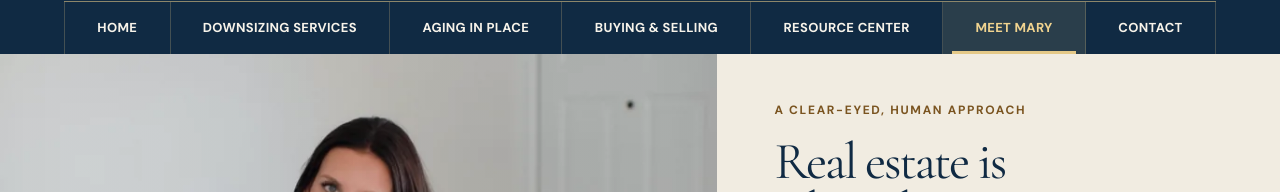
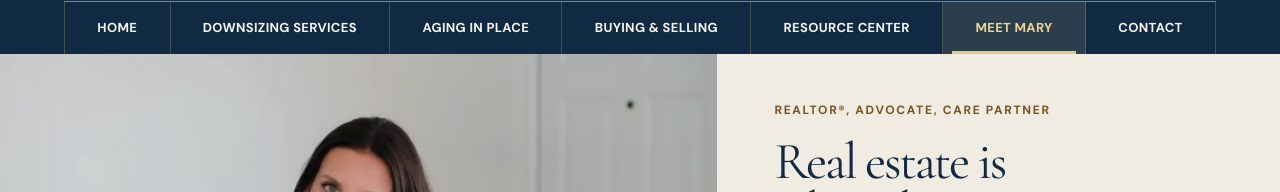
Before and after one commit to ckleb16/Downisze-Baltimore-updates, a React (Vite) app in the folder client/: page /meet-mary in a window 1280 px wide. Shown: the part 99-291 px from the top of the page. Built offline with nearby package versions, Linux system fonts and the light colour scheme.

Commit message:
Update Site source

```diff
--- a/client/src/pages/MeetMary.tsx
+++ b/client/src/pages/MeetMary.tsx
@@ -17,7 +17,6 @@ const familyTravelPhoto = "/manus-storage/mary-family-travel_7af40885.jpg";
 const chesapeakePhoto = "/manus-storage/mary-chesapeake-frenchies_ed69a28d.jpg";
 const oriolesPhoto = "/manus-storage/mary-orioles-family_627afe9d.jpg";
 const paperTexture = "/manus-storage/downsize-baltimore-paper-texture_268a29f4-1920w.webp";
-const contourTexture = "/manus-storage/downsize-baltimore-contour-lines_aaa317b7-1920w.webp";
 const calendlyUrl = "https://calendly.com/mary-movewithmarylynch/30min";
 
 const currentPath = "/meet-mary";
@@ -27,7 +26,7 @@ export default function MeetMary() {
   return <div className="meet-page">
     <SiteHeader currentPath={currentPath} />
     <main id="main-content" tabIndex={-1}>
-      <section className="meet-hero"><div className="meet-hero__copy"><p className="meet-eyebrow">A clear-eyed, human approach</p><h1>Real estate is what I know.<br /><i>Helping families through change is why I do it.</i></h1><div className="meet-rule" /><p>Thirty years in residential real estate have taught me how much a home can hold. The plans, the people, the memories, and the next chapter are all part of the conversation.</p><ButtonLink>Let’s Talk About What Comes Next</ButtonLink></div><div className="meet-hero__photo"><ResponsiveImage src={heroImage} sizes="(max-width: 1180px) 100vw, 50vw" priority alt="Mary Lynch seated on a cream sofa holding a Mary Lynch folder" /><span className="meet-hero__caption">Meet Mary Lynch</span></div></section>
+      <section className="meet-hero"><div className="meet-hero__copy"><p className="meet-eyebrow">Realtor®, Advocate, Care Partner</p><h1>Real estate is what I know.<br /><i>Helping families through change is why I do it.</i></h1><div className="meet-rule" /><p>Thirty years in residential real estate have taught me how much a home can hold. The plans, the people, the memories, and the next chapter are all part of the conversation.</p><ButtonLink>Let’s Talk About What Comes Next</ButtonLink></div><div className="meet-hero__photo"><ResponsiveImage src={heroImage} sizes="(max-width: 1180px) 100vw, 50vw" priority alt="Mary Lynch seated on a cream sofa holding a Mary Lynch folder" /><span className="meet-hero__caption">Meet Mary Lynch</span></div></section>
 
       <section className="meet-story">
         <div className="meet-story__copy">
@@ -51,8 +50,6 @@ export default function MeetMary() {
 
       <section className="meet-chapter"><div><p className="meet-eyebrow meet-eyebrow--gold">A story I now share</p><h2>“3 A.M. and<br /><i>Unprepared.”</i></h2></div><div><p>My caregiving experience with Pop eventually became part of the chapter <i>3 A.M. and Unprepared: A Caregiver’s Awakening</i>, published through the National Aging in Place Council in <i>Aging in Place Conversations: Caregivers Edition.</i></p><p>The story traveled beyond the page through Baltimore County libraries and became part of the path that connected my work with broader aging education, including the American Library Association’s Aging Together initiative.</p><p>Pop led to caregiving. Caregiving led to writing. Writing led to libraries and education, and to helping more families understand what preparation can make possible.</p><span className="meet-chapter__note"><Anchor size={16} aria-hidden="true" /> Published chapter · Caregivers Edition</span></div></section>
 
-      <DeferredBackground className="meet-purpose" backgroundImage={`linear-gradient(rgba(16,42,67,.96),rgba(16,42,67,.96)),url(${contourTexture})`}><div className="meet-purpose__mark" aria-hidden="true"><Anchor size={26} strokeWidth={1.1} /></div><div><p className="meet-eyebrow meet-eyebrow--gold">From experience to purpose</p><h2>Age Isn’t the Deciding Factor.<br /><i>The Whole Picture Is.</i></h2><p>I am not pro-move or pro-stay. I look beyond someone’s age and ask the bigger questions. Is the home accessible? Is the support system strong? What do transportation, social connection, maintenance, and finances look like? What happens if circumstances change?</p><p>Sometimes the answer is staying. Sometimes it is modifying the home. Sometimes it is moving. My role is to help people understand their choices before circumstances make the choice for them.</p></div></DeferredBackground>
-
       <section className="meet-life"><div className="meet-life__intro"><p className="meet-eyebrow">Mary outside of work</p><h2>Still very much<br /><i>a Maryland girl.</i></h2><figure className="meet-life__personal-photo"><ResponsiveImage src={chesapeakePhoto} sizes="(max-width: 900px) 88vw, 448px" alt="Mary with family and Frenchies on the Chesapeake" /></figure><p>I love the “Smalltimore” nature of Baltimore, where somehow you still run into people you have known since elementary school.</p></div><div className="meet-life__details"><p>Within a few hours, I can be at the beach, in the mountains, in another major city, or out in horse country. I grew up riding horses and still love the quiet beauty of Maryland’s farms.</p><ul className="meet-life__words" role="list"><li><span>Family</span></li><li><span>Fellowship</span></li><li><span>Friendship</span></li><li><span>Good food</span></li><li><span>Faith</span></li><li><span>Travel</span></li><li><span>Frenchies</span></li><li><span>Orioles &amp; Ravens</span></li></ul><figure className="meet-life__personal-photo meet-life__personal-photo--travel"><ResponsiveImage src={familyTravelPhoto} sizes="(max-width: 900px) 88vw, 544px" alt="Mary with family while traveling" /></figure><p>I love a day at the beach, a good meal, and the kind of travel that makes me feel like I am learning something new. I have recently discovered deep-sea fishing, and I have realized that the older I get, the more I enjoy adventure.</p></div></section>
 
       <DeferredBackground className="meet-closing site-closing-strip" backgroundImage={`url(${paperTexture})`}><div className="site-closing-strip__content"><div className="site-closing-strip__heading"><p className="meet-eyebrow">Empowered, not overwhelmed.</p><h2>Let’s Talk About <i>What Comes Next.</i></h2></div><div className="site-closing-strip__copy"><p>My goal is for you to understand your choices, have access to real resources, and feel confident making the decision that is right for you.</p><p>Planning ahead is not only a gift you give yourself. It can also be a gift to the people you love, leaving clarity instead of unanswered questions.</p><p>You can do this. It just takes a place to start.</p></div></div></DeferredBackground>
```
